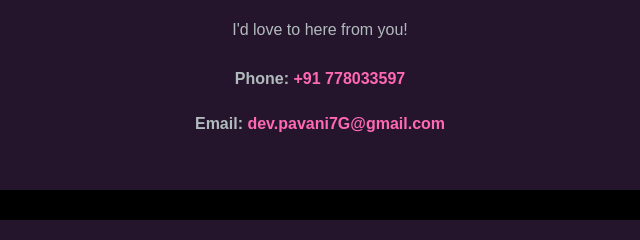
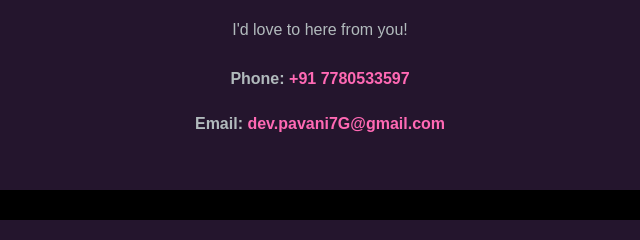
Before and after one commit to devpavani7g-ux/my-Portfolio-repo-1, a plain HTML site: page index.html in a window 1280 px wide. Shown: the part 1586-1826 px from the top of the page, 320-960 px from the left. Drawn offline with Linux system fonts and the light colour scheme.

Commit message:
Update index.html

```diff
--- a/index.html
+++ b/index.html
@@ -137,7 +137,7 @@
 
             <p>
                 <strong>Phone:</strong>
-                <a href="tel:+91778033597">+91 778033597</a>
+                <a href="tel:+917780533597">+91 7780533597</a>
             </p>
             <p>
                 <strong>Email:</strong>
```
